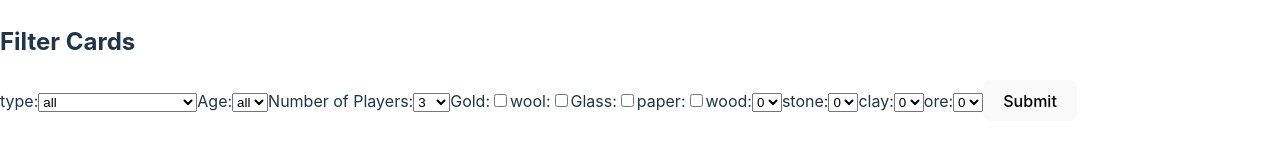
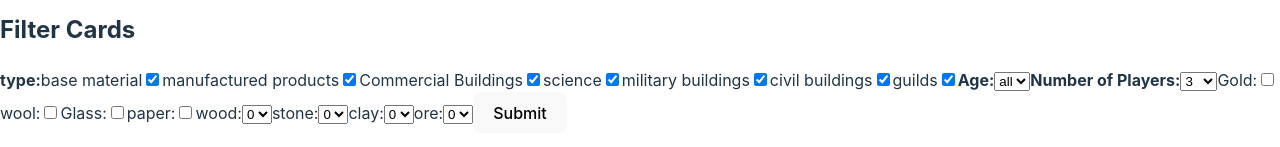
Before and after one commit to conejox/sevenwonders, a React (Vite) app in the folder frontend--/: page / in a window 1280 px wide. Shown: the part 352-499 px from the top of the page. Built offline with nearby package versions, Linux system fonts and the light colour scheme; no server answers.

Commit message:
type check box
now type displays as a check box
card was change on the tipo

```diff
--- a/frontend--/src/App.jsx
+++ b/frontend--/src/App.jsx
@@ -5,7 +5,13 @@ function App() {
   const [cards, setCards] = useState([]);
   const [numPlayers, setNumPlayers] = useState(3);
   const [age, setAge] = useState(4);
-  const [type, setType] = useState('all');
+  const [baseMaterial, setBaseMaterial] = useState(1);
+  const [manufacturedProducts, setManufacturedProducts] = useState(1);
+  const [comercial, setCommercial] = useState(1);
+  const [science, setScience] = useState(1);
+  const [military, setMilitary] = useState(1);
+  const [guild, setGuild] = useState(1);
+  const [civil, setCivil] = useState(1);
   const [wood, setwood] = useState(0);
   const [stone, setstone] = useState(0);
   const [clay, setclay] = useState(0);
@@ -14,7 +20,6 @@ function App() {
   const [wool, setwool] = useState(0);
   const [glass, setglass] = useState(0);
   const [paper, setpaper] = useState(0);
-
 
   const fetchData = async () => {
     try {
@@ -28,28 +33,35 @@ function App() {
   useEffect(() => {
     fetchData();
   }, []);
-// handle the changes in the filters
+
   const handleNumPlayersChange = (e) => {
     setNumPlayers(e.target.value);
   };
   const handleAgeChange = (e) => {
     setAge(e.target.value);
-  }
-  const handleTypeChange = (e) => {
-    setType(e.target.value);
-  }
-  const handlewoodChange = (e) => {
-    setwood(e.target.value);
-  }
-  const handlestoneChange = (e) => {
-    setstone(e.target.value);
-  }
-  const handleclayChange = (e) => {
-    setclay(e.target.value);
-  }
-  const handleoreChange = (e) => {
-    setore(e.target.value);
-  }
+  };
+  const handleBaseMaterialChange = (value) => {
+    setBaseMaterial(value);
+  };
+  const handleManufacturedProductsChange = (value) => {
+    setManufacturedProducts(value);
+  };
+  const handleComercialChange = (value) => {
+    setCommercial(value);
+  };
+  const handledscienceChange = (value) => {
+    setScience(value);
+  };
+  const handleMilitaryChange = (value) => {
+    setMilitary(value);
+  };
+  const handleGuildChange = (value) => {
+    setGuild(value);
+  };
+
+  const handleCivilChange = (value) => {
+    setCivil(value);
+  };
 
   const handleGoldChange = (value) => {
     setGold(value);
@@ -57,49 +69,118 @@ function App() {
   const handlewoolChange = (value) => {
     setwool(value);
   };
-
   const handleglassChange = (value) => {
     setglass(value);
   };
-
   const handlepaperChange = (value) => {
     setpaper(value);
   };
+  const handlewoodChange = (e) => {
+    setwood(e.target.value);
+  };
+  const handlestoneChange = (e) => {
+    setstone(e.target.value);
+  };
+  const handleclayChange = (e) => {
+    setclay(e.target.value);
+  };
+  const handleoreChange = (e) => {
+    setore(e.target.value);
+  };
 
-
-// take the filtered data and send it to the backend
   const handleSubmit = async (e) => {
     e.preventDefault();
     try {
-      const response = await axios.post('http://localhost:5000/data/search',
-        { numPlayers, age, type,Gold,wool,glass,paper,wood,stone,clay,ore });
-      setCards(response.data); // Update the cards state with the filtered cards
+      const response = await axios.post('http://localhost:5000/data/search', {
+        numPlayers,
+        age,
+        baseMaterial,
+        manufacturedProducts,
+        comercial,
+        science,
+        military,
+        guild,
+        civil,
+        Gold,
+        wool,
+        glass,
+        paper,
+        wood,
+        stone,
+        clay,
+        ore,
+      });
+      setCards(response.data);
     } catch (error) {
       console.error('Error submitting data:', error);
     }
   };
 
-  return (      // Display the data
+  return (
     <div>
       <h1>Card Data</h1>
       <form onSubmit={handleSubmit}>
         <h2>Filter Cards</h2>
+        <strong>type:</strong>
         <label>
-          type:
-          <select value={type} onChange={handleTypeChange}>
-            <option value="materia prima">base material</option>
-            <option value="bienes manufacturados">manufactured products</option>
-            <option value="estructura militar">military buildings</option>
-            <option value="estructura comercial">comercial buildings</option>
-            <option value="estructura civil">civil buildings</option>
-            <option value="ciencia">science buildings</option>
-            <option value="guild">guild</option>
-            <option value="all">all</option>
-
-          </select>
+          base material
+          <input
+            type="checkbox"
+            checked={baseMaterial === 1}
+            onChange={(e) => handleBaseMaterialChange(e.target.checked ? 1 : 0)}
+          />
         </label>
         <label>
-          Age:
+          manufactured products
+          <input
+            type="checkbox"
+            checked={manufacturedProducts === 1}
+            onChange={(e) => handleManufacturedProductsChange(e.target.checked ? 1 : 0)}
+          />
+        </label>
+        <label>
+          Commercial Buildings
+          <input
+            type="checkbox"
+            checked={comercial === 1}
+            onChange={(e) => handleComercialChange(e.target.checked ? 1 : 0)}
+          />
+        </label>
+        <label>
+          science
+          <input
+            type="checkbox"
+            checked={science === 1}
+            onChange={(e) => handledscienceChange(e.target.checked ? 1 : 0)}
+          />
+        </label>
+        <label>
+          military buildings
+          <input
+            type="checkbox"
+            checked={military === 1}
+            onChange={(e) => handleMilitaryChange(e.target.checked ? 1 : 0)}
+          />
+        </label>
+        <label>civil buildings
+          <input
+            type="checkbox"
+            checked={civil === 1}
+            onChange={(e) => handleCivilChange(e.target.checked ? 1 : 0)}
+          />
+        </label>
+
+
+        <label>
+          guilds
+          <input
+            type="checkbox"
+            checked={guild === 1}
+            onChange={(e) => handleGuildChange(e.target.checked ? 1 : 0)}
+          />
+        </label>
+        <label>
+          <strong>Age:</strong>
           <select value={age} onChange={handleAgeChange}>
             <option value="1">1</option>
             <option value="2">2</option>
@@ -108,7 +189,7 @@ function App() {
           </select>
         </label>
         <label>
-          Number of Players:
+          <strong>Number of Players:</strong>
           <select value={numPlayers} onChange={handleNumPlayersChange}>
             <option value="3">3</option>
             <option value="4">4</option>
@@ -120,7 +201,9 @@ function App() {
         </label>
         <label>
           Gold:
-           <input type="checkbox" checked={Gold === 1} onChange={(e) => handleGoldChange(e.target.checked ? 1 : 0)} />
+          <input type="checkbox"
+          checked={Gold === 1}
+          onChange={(e) => handleGoldChange(e.target.checked ? 1 : 0)} />
         </label>
         <label>
           wool:
@@ -174,29 +257,27 @@ function App() {
             <option value="4">4</option>
           </select>
         </label>
-
-
-
       <button type="submit">Submit</button>
       </form>
-
-
       <div>
         <h2>Cards</h2>
         <ul>
           {cards.map((card, index) => (
             <li key={index}>
-              <strong>{card.name}</strong><br />
-
-               - Number of Players: {card.numPlayers}<br />
-                - Age: {card.age}<br />
-                - Cost: {JSON.stringify(card.cost)}<br />
-
+              <strong>{card.name}</strong>
+              <br />
+              - Number of Players: {card.numPlayers}
+              <br />
+              - Age: {card.age}
+              <br />
+              - Type: {JSON.stringify(card.type)}
+              <br />
+              - Cost: {JSON.stringify(card.cost)}
+              <br />
             </li>
           ))}
         </ul>
       </div>
-
     </div>
   );
 }
```
Also changed, not shown: 2 other files (tests, documents, lock files or other folders). Lines whose indentation alone changed are shown as unchanged.
